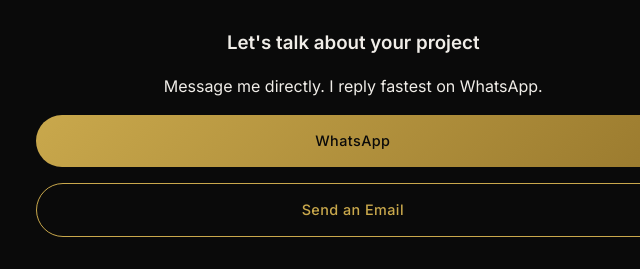
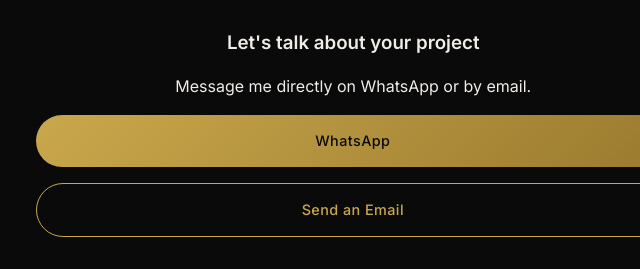
Before and after one commit to omarbsebs/omar-portfolio, a plain HTML site: page index.html in a window 1280 px wide. Shown: the part 10750-11019 px from the top of the page, 538-1178 px from the left. Drawn offline with nearby package versions, Linux system fonts and the light colour scheme.

Commit message:
Update index.html

```diff
--- a/index.html
+++ b/index.html
@@ -306,7 +306,7 @@
         </div>
         <div class="contact-form" style="display:flex;flex-direction:column;justify-content:center;gap:1rem;text-align:center;">
           <h3>Let's talk about your project</h3>
-          <p>Message me directly. I reply fastest on WhatsApp.</p>
+          <p>Message me directly on WhatsApp or by email.</p>
           <a href="https://wa.me/201505222282" target="_blank" rel="noopener noreferrer" class="btn btn-primary btn-full">WhatsApp</a>
           <a href="mailto:omarbsebs2020@gmail.com" class="btn btn-outline btn-full">Send an Email</a>
         </div>
```
